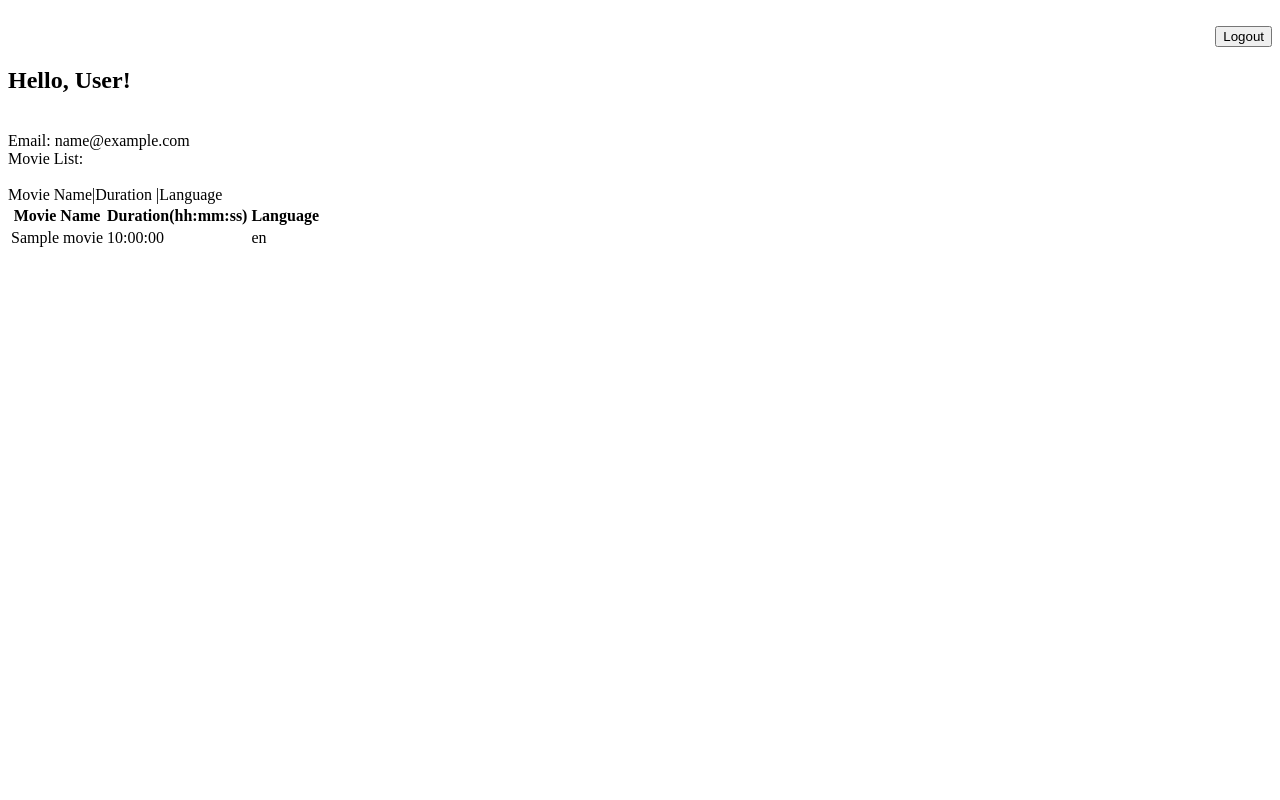
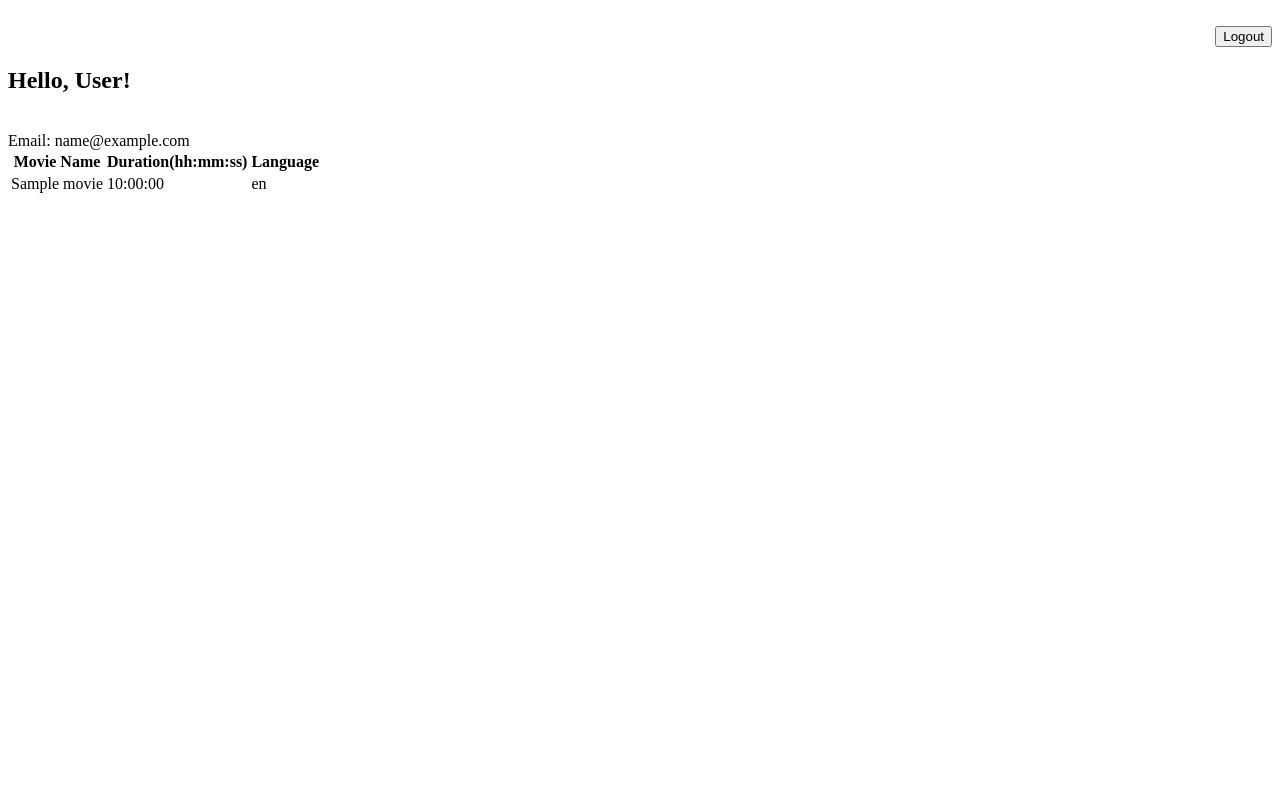
Before and after one commit to sampreeth-inkulu/DBMS-Lab, a PHP site: page /allmovies.php in a window 1280 px wide. Run offline with PHP 8.4, Linux system fonts and the light colour scheme; the visitor is signed in with stand-in values (Sample User, id 1); tables that the repository leaves empty hold one stand-in row (values such as "Sample post").

Commit message:
Update allmovies.php

```diff
--- a/allmovies.php
+++ b/allmovies.php
@@ -17,10 +17,7 @@
 	echo "Email: ".$_SESSION['email']."</br>";
 	require_once 'dbconnect.php';
 	$sql = "SELECT title,duration,lang FROM movie";
-	echo "Movie List:</br></br>";
-	echo "Movie Name"."|"."Duration";
-	echo "\t";
-	echo "|"."Language</br>";
+
 if ($result=mysqli_query($con,$sql))
   {
 	echo "<table> <tr> <th>Movie Name</th> <th>Duration(hh:mm:ss)</th> <th>Language</th> </tr>";
```
